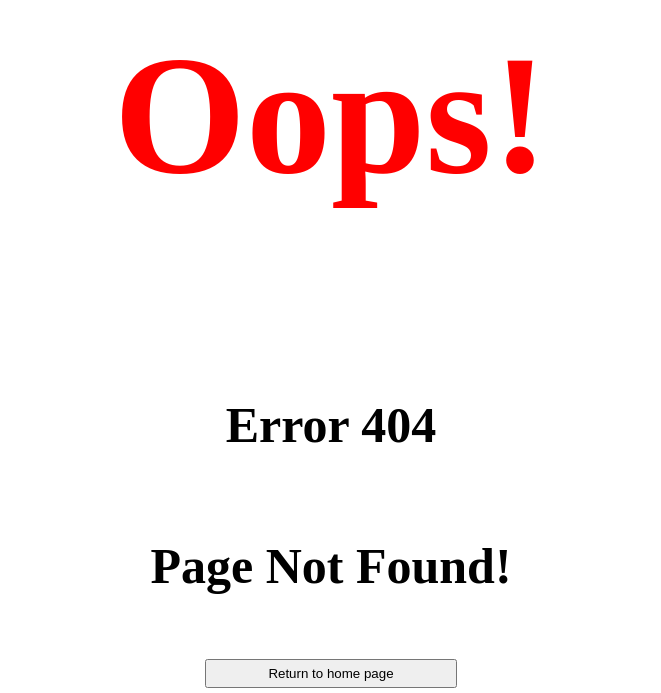
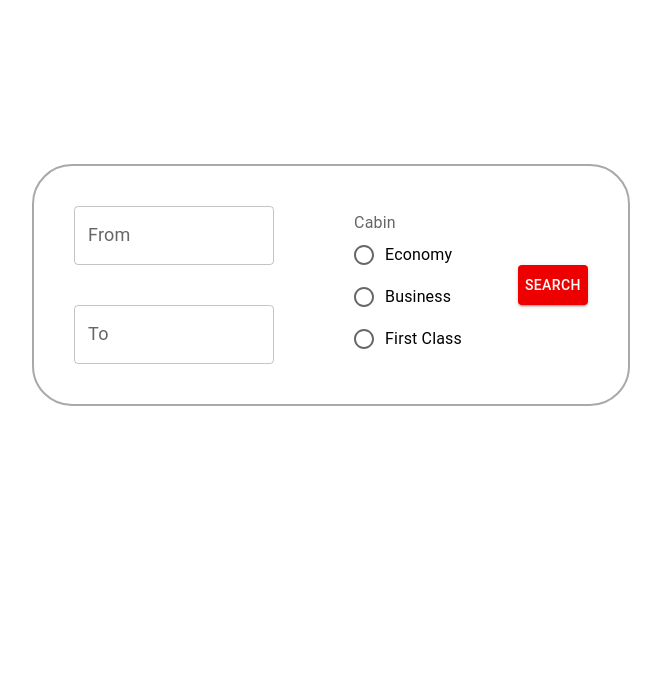
Before and after one commit to youssef204/Borto2an-, a React (Create React App) app in the folder client/: page /search_user_flights in a window 1280 px wide. Before the commit this address had no page. Shown: the part 123-816 px from the top of the page, without its empty margins (309-970 px from the left). Built offline with nearby package versions, Linux system fonts and the light colour scheme.

Commit message:
part of search

```diff
--- a/client/src/App.js
+++ b/client/src/App.js
@@ -8,6 +8,7 @@ import { BrowserRouter as Router, Route, Switch } from "react-router-dom";
 import PageNotFound from "./components/PageNotFound";
 import FlightDetails from './components/FlightDetails';
 import UpdateFlight from "./components/UpdateFlight";
+import UserSearchFlights from "./components/UserSearchFlights"
 import "./App.css";
 
 
@@ -21,6 +22,7 @@ function App() {
           <Route exact path='/all_flights' component={AllFlights} />
           <Route exact path='/create_flight' component={CreateFlight} />
           <Route exact path='/search_flights' component={SearchFlights} />
+          <Route exact path='/search_user_flights' component={UserSearchFlights} />
           <Route exact path='/search_results' component={SearchResults} />
           <Route exact path='/flight_details' component={FlightDetails} />
           <Route exact path="/update_flight" component={UpdateFlight} />
--- a/client/src/components/Calendar.js
+++ b/client/src/components/Calendar.js
@@ -4,13 +4,13 @@ import AdapterDateFns from '@mui/lab/AdapterDateFns';
 import LocalizationProvider from '@mui/lab/LocalizationProvider';
 import DatePicker from '@mui/lab/DatePicker';
 
-export default function Calendar() {
+export default function Calendar({label}) {
   const [value, setValue] = React.useState(null);
 
   return (
     <LocalizationProvider dateAdapter={AdapterDateFns}>
       <DatePicker
-        label="Departure Date"
+        label={label}
         value={value}
         onChange={(newValue) => {
           setValue(newValue);
--- a/client/src/components/FilledTextField.js
+++ b/client/src/components/FilledTextField.js
@@ -2,9 +2,11 @@ import * as React from 'react';
 import TextField from '@mui/material/TextField';
 import { height } from '@mui/system';
 
-export default function FilledTextField({label , height , width , fontsize ,onChange}) {
+export default function FilledTextField({label , height , width , fontsize ,onChange , value , name}) {
   return (
       <TextField id="filled-basic" label={label} variant="filled" style={{height:height,width:width}}
+      value = {value}
+      name = {name}
       inputProps={{style: {fontSize: fontsize}}}
       InputLabelProps={{style: {fontSize: fontsize}}}
       onChange={onChange} />
--- a/client/src/components/OutlinedTextField.js
+++ b/client/src/components/OutlinedTextField.js
@@ -1,9 +1,11 @@
 import * as React from 'react';
 import TextField from '@mui/material/TextField';
 
-export default function OutlinedTextField({label , height , width , fontsize ,onChange}) {
+export default function OutlinedTextField({label , height , width , fontsize ,onChange,value,name}) {
   return (
       <TextField id="outlined-basic" label={label} variant="outlined" style={{height:height,width:width}}
+      value = {value}
+      name={name}
       inputProps={{style: {fontSize: fontsize}}}
       InputLabelProps={{style: {fontSize: fontsize}}}
       onChange={onChange}  />
--- /dev/null
+++ b/client/src/components/UserSearchFlights.js
@@ -0,0 +1,125 @@
+import React from "react";
+import axios from "axios";
+import { Link, useHistory } from "react-router-dom";
+import Header from "./Header";
+import Radio from '@mui/material/Radio';
+import RadioGroup from '@mui/material/RadioGroup';
+import FormControlLabel from '@mui/material/FormControlLabel';
+import FormControl from '@mui/material/FormControl';
+import FormLabel from '@mui/material/FormLabel';
+import Stack from '@mui/material/Stack';
+import FilledTextField from "./FilledTextField";
+import OutlinedTextField from "./OutlinedTextField";
+import Button from "./Button";
+import Calendar from "./Calendar";
+import Box from '@mui/material/Box';
+
+class SearchFlights extends React.Component {
+  constructor() {
+    super();
+    this.state = {
+      departue:{},
+      arrival:{},
+    };
+  }
+
+  onChange = (e) => {
+    this.setState({ [e.target.name]: e.target.value });
+  };
+
+  onSubmit = (e, state) => {
+    e.preventDefault();
+
+    const data = this.getNonEmptyFields(state);
+
+    axios({
+      method: "get",
+      url: "http://localhost:8000/api/flights",
+      params: data,
+    })
+      .then((res) => {
+        // go to search results component with the data
+        console.log(res.data);
+        this.props.history.push({
+          pathname: "/search_results",
+          state: res.data,
+        });
+      })
+      .catch((err) => {
+        console.log(err);
+      });
+  };
+
+  getNonEmptyFields = (obj) => {
+    const res = {};
+    for (const [key, value] of Object.entries(obj)) {
+      if (value) res[key] = value;
+    }
+    return res;
+  };
+
+  render() {
+    return (
+      <>
+        <form noValidate onSubmit={(e) => this.onSubmit(e, this.state)}>
+          <div
+          style = {{display: 'flex',  justifyContent:'center', alignItems:'center', height: '100vh'}}>
+               <Box component="span" border={2}
+               borderRadius={10}
+      borderLeft={2}
+      borderRight={2}
+      borderColor="#a9a9a9" sx={{ p: 5}}>
+              <Stack direction="row" spacing={5} style={{justifyContent:'center', alignItems:'center'}}>
+                  <Stack spacing={5}>
+                   <OutlinedTextField
+                   label = "From"
+                   width={200}
+                   fontsize={18}
+                   name="departure"
+                  // value={this.state.departue}
+                   onChange={this.onChange}>
+                   </OutlinedTextField>
+                   <OutlinedTextField
+                   label = "To"
+                   width={200}
+                   fontsize={18}
+                  // value={this.state.arrival.airport}
+                   onChange={this.onChange}>
+                   </OutlinedTextField>
+            </Stack>
+                  <Stack spacing={5}>
+                      <Calendar
+                      label="Departure Date">
+                      </Calendar>
+                      <Calendar
+                      label="Arrival Date">
+                      </Calendar>
+                  </Stack>
+                  <FormControl component="fieldset">
+                    <FormLabel component="legend">Cabin</FormLabel>
+                        <RadioGroup
+                          aria-label="cabin"
+                          name="radio-buttons-group"
+                        >
+                         <FormControlLabel value="Economy" control={<Radio />} label="Economy" />
+                         <FormControlLabel value="Business" control={<Radio />} label="Business" />
+                         <FormControlLabel value="First" control={<Radio />} label="First Class" />
+                        </RadioGroup>
+                  </FormControl>
+                  <Button
+                  label="Search"
+                  index={1}
+                  width={70}
+                  height={40}
+                  onClick>
+                  </Button>
+            </Stack>
+            </Box>
+          </div>
+        </form>
+      </>
+    );
+  }
+}
+
+export default SearchFlights;
```
